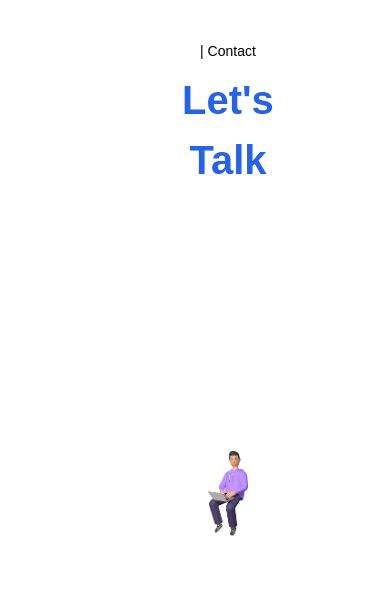
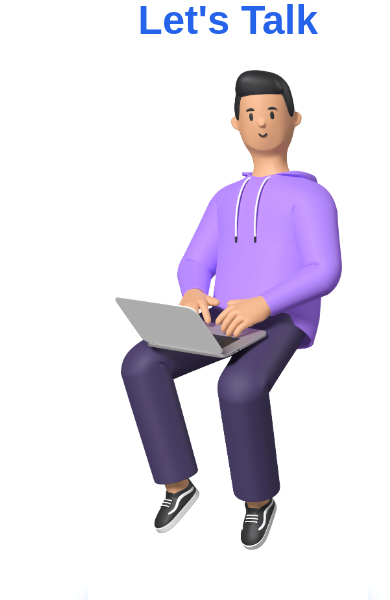
Before and after one commit to Quantumminded/my-portfolio, a Next.js app: page / in a window 390 px wide. Shown: the part 8459-9059 px from the top of the page. Built offline with nearby package versions, Linux system fonts and the light colour scheme.

Commit message:
fixing responsivnes contact section

```diff
--- a/components/Contact.jsx
+++ b/components/Contact.jsx
@@ -10,7 +10,7 @@ import { staggerContainer } from "../utils/motion";
 
 const Contact = () => {
   return (
-    <div class="container px-6 mx-auto">
+    <div class="container px-6 mx-auto w-screen md:pr-20">
       <motion.div
         variants={staggerContainer}
         initial="hidden"
@@ -29,16 +29,16 @@ const Contact = () => {
         />
       </motion.div>
 
-      <section class=" text-gray-800">
+      <section class=" text-gray-800 w-[100%]">
         <div
-          class="relative overflow-hidden bg-no-repeat bg-contain mb-32 lg:mb-32 sm:mb-28 xs:m-16"
+          class="relative overflow-hidden bg-no-repeat bg-contain mb-32 lg:mb-32 sm:m-28  mt-5"
           style={{
             backgroundImage: `url(/contact.png)`,
             backgroundPosition: "50%",
             height: "30rem",
           }}
         />
-        <div class="container text-gray-800 px-4 md:px-16 ">
+        <div class="container text-gray-800 px-4 md:px-12">
           <div
             class="block dark:bg-gray-200 rounded-lg shadow-xl shadow-blue-300 dark:shadow-teal-300 py-10 md:py-12 px-2 md:px-6"
             style={{
--- a/pages/index.js
+++ b/pages/index.js
@@ -193,7 +193,7 @@ export default function Home() {
         </section>
 
         {/* CONTACT FORM */}
-        <section id="contact" className="p-20">
+        <section id="contact" className="pb-10">
           <Contact />
         </section>
 
```
